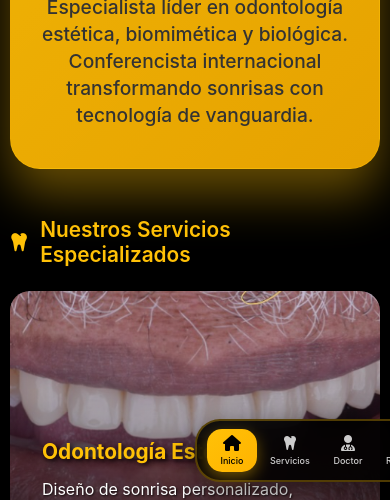
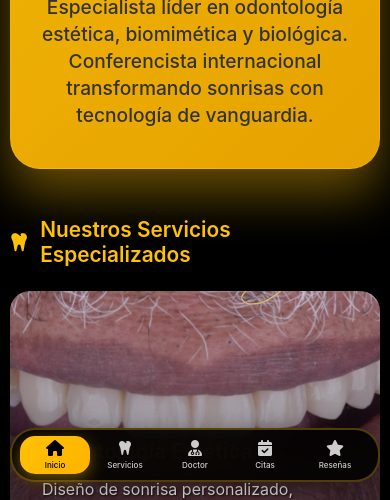
Before and after one commit to vqzpartners/morci, a plain HTML site: page test.html in a window 390 px wide. Shown: the part 352-852 px from the top of the page. Drawn offline with Linux system fonts and the light colour scheme.

Commit message:
Update test.html

```diff
--- a/test.html
+++ b/test.html
@@ -499,16 +499,19 @@
         /* Floating Navigation Menu */
         .floating-nav {
             position: fixed;
-            bottom: 20px;
-            left: 50%;
-            transform: translateX(-50%);
+            bottom: 15px;
+            left: 15px;
+            right: 15px;
+            max-width: 400px;
+            margin: 0 auto;
             background: rgba(0, 0, 0, 0.9);
             backdrop-filter: blur(20px);
             border: 2px solid rgba(255, 193, 7, 0.3);
             border-radius: 25px;
-            padding: 10px 15px;
+            padding: 8px 12px;
             display: flex;
-            gap: 10px;
+            justify-content: space-between;
+            align-items: center;
             z-index: 1000;
             box-shadow: 0 10px 30px rgba(0, 0, 0, 0.5);
             animation: fadeInUp 1s ease-out 2s both;
@@ -518,13 +521,14 @@
             display: flex;
             flex-direction: column;
             align-items: center;
-            padding: 8px 12px;
+            padding: 6px 8px;
             border-radius: 15px;
             text-decoration: none;
             color: #ccc;
             transition: all 0.3s ease;
             cursor: pointer;
-            min-width: 60px;
+            flex: 1;
+            min-width: 0;
         }
 
         .nav-item:hover {
@@ -548,6 +552,9 @@
             font-size: 10px;
             font-weight: 500;
             text-align: center;
+            white-space: nowrap;
+            overflow: hidden;
+            text-overflow: ellipsis;
         }
 
         /* Reviews Section with Improved Overlays */
@@ -1026,13 +1033,15 @@
 
             .floating-nav {
                 bottom: 10px;
-                padding: 8px 10px;
-                gap: 5px;
+                left: 10px;
+                right: 10px;
+                max-width: 100%;
+                padding: 6px 8px;
             }
 
             .nav-item {
-                padding: 6px 8px;
-                min-width: 50px;
+                padding: 4px 6px;
+                flex: 1;
             }
 
             .nav-item i {
@@ -1040,7 +1049,7 @@
             }
 
             .nav-item span {
-                font-size: 9px;
+                font-size: 8px;
             }
 
             .slide {
@@ -1206,13 +1215,13 @@
             <i class="fas fa-user-md"></i>
             <span>Doctor</span>
         </a>
+        <a href="#contacto" class="nav-item" data-section="contacto">
+            <i class="fas fa-calendar-check"></i>
+            <span>Citas</span>
+        </a>
         <a href="#testimonios" class="nav-item" data-section="testimonios">
             <i class="fas fa-star"></i>
             <span>Reseñas</span>
-        </a>
-        <a href="#contacto" class="nav-item" data-section="contacto">
-            <i class="fas fa-calendar-check"></i>
-            <span>Citas</span>
         </a>
     </nav>
 
```
